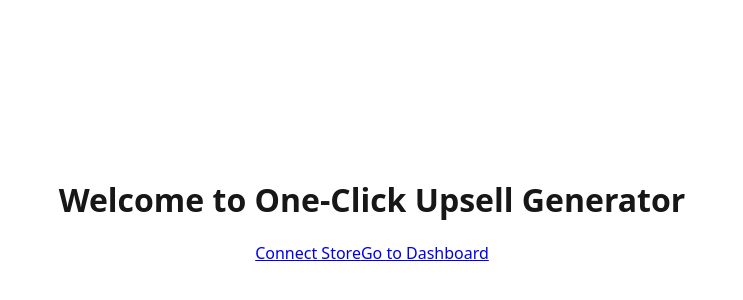
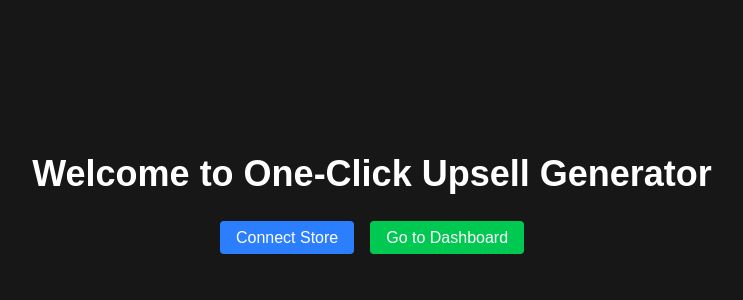
Before and after one commit to PR135TT/upseller, a Next.js app: page / in a window 1280 px wide. Shown: the part 198-498 px from the top of the page, without its empty margins (268-1011 px from the left). Built offline with nearby package versions, Linux system fonts and the light colour scheme.

Commit message:
changed it back to previous version

```diff
--- a/src/app/globals.css
+++ b/src/app/globals.css
@@ -1,25 +1,30 @@
+@import "tailwindcss";
 @tailwind base;
 @tailwind components;
 @tailwind utilities;
 
-/* light-mode defaults */
+
 :root {
-  --background: #ffffff;
-  --foreground: #171717;
-  --font-sans:  system-ui, sans-serif;
-  --font-mono:  Menlo, monospace;
+  --background: #171717;
+  --foreground: white;
 }
 
-/* dark-mode overrides */
+@theme inline {
+  --color-background: var(--background);
+  --color-foreground: var(--foreground);
+  --font-sans: var(--font-geist-sans);
+  --font-mono: var(--font-geist-mono);
+}
+
 @media (prefers-color-scheme: dark) {
   :root {
     --background: #0a0a0a;
-    --foreground: #f5f5f5;
+    --foreground: white;
   }
 }
 
 body {
   background: var(--background);
   color: var(--foreground);
-  font-family: var(--font-sans);
+  font-family: Arial, Helvetica, sans-serif;
 }
```
